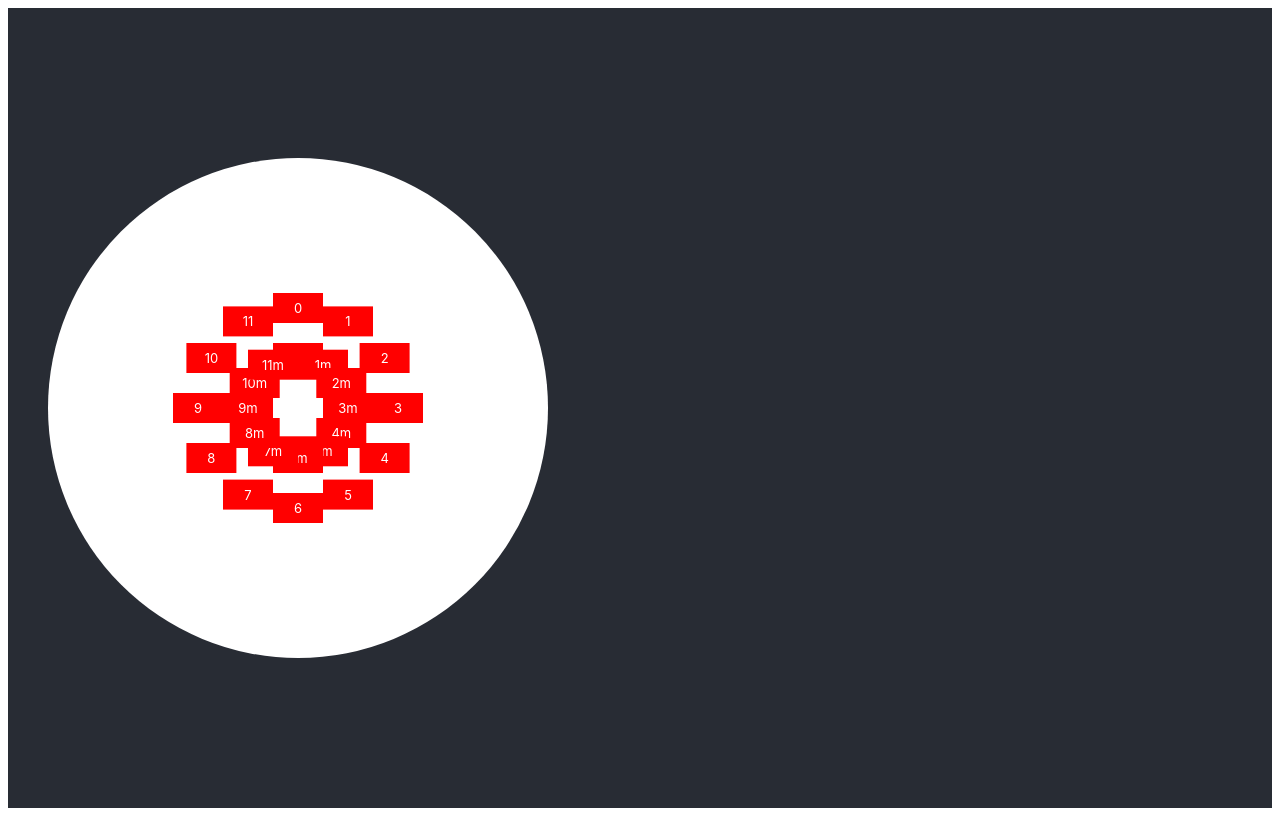
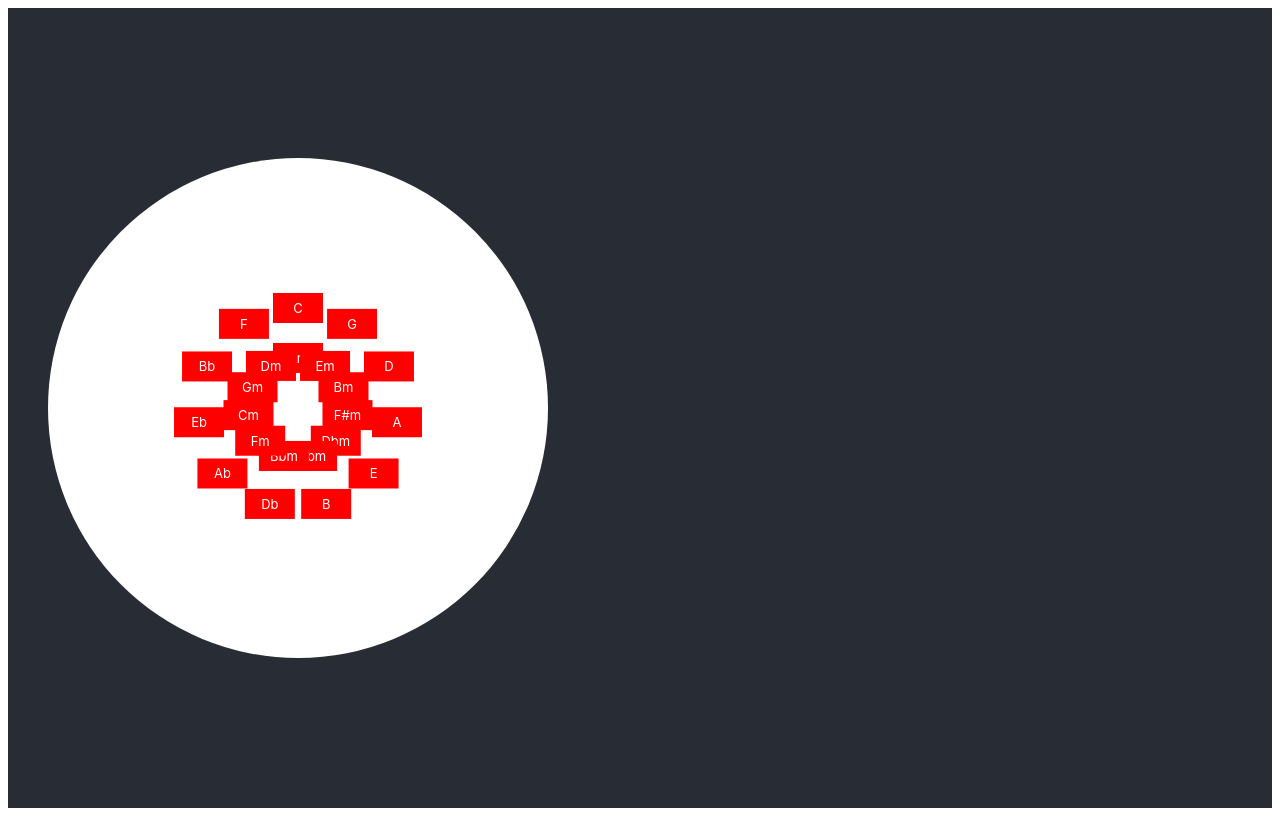
Before and after one commit to aalberti/circle_of_fifths, a React (Create React App) app: page / in a window 1280 px wide. Built offline with nearby package versions, Linux system fonts and the light colour scheme.

Commit message:
Display actual chords

```diff
--- a/src/fifths/Circle.tsx
+++ b/src/fifths/Circle.tsx
@@ -11,8 +11,8 @@ const Circle: FC<CircleProps> = ({onChordSelected}) => {
     let radius: number = myself.current == null ? 100 : myself.current.clientWidth / 2;
 
     return <div className="circle" ref={myself}>
-        <div className="circle-hold" style={{position: "absolute", left: "50%", top: "50%"}}>
-            {chords(radius).map(chord => <ChordBox
+        <div style={{position: "absolute", left: "50%", top: "50%"}}>
+            {chordBoxes(radius).map(chord => <ChordBox
                 radial={chord.radial} name={chord.name}
                 onClick={text => onChordSelected(text)}
             />)}
@@ -20,25 +20,37 @@ const Circle: FC<CircleProps> = ({onChordSelected}) => {
     </div>;
 }
 
-function chords(radius: number): ChordBoxProps[] {
-    const numberOfChords = 12;
-    let slice = 360 / numberOfChords;
+function chordBoxes(radius: number): ChordBoxProps[] {
+    const chords = [
+        {major: "C", minor: "Am"},
+        {major: "G", minor: "Em"},
+        {major: "D", minor: "Bm"},
+        {major: "A", minor: "F#m"},
+        {major: "E", minor: "Dbm"},
+        {major: "B", minor: "Abm"},
+        {major: "Db", minor: "Bbm"},
+        {major: "Ab", minor: "Fm"},
+        {major: "Eb", minor: "Cm"},
+        {major: "Bb", minor: "Gm"},
+        {major: "F", minor: "Dm"},
+    ]
+    let slice = 360 / chords.length;
 
-    return Array(12).fill(0)
-        .map((_, i) => slice * i - 90)
-        .flatMap((rotation, i) => [
+    return chords
+        .map((chord, i) => {return {chord:chord, rotation: slice * i - 90}})
+        .flatMap(slice => [
             {
                 radial: {
                     radius: radius,
-                    rotation: rotation,
+                    rotation: slice.rotation,
                 },
-                name: `${i}`
+                name: slice.chord.major
             }, {
                 radial: {
                     radius: radius / 2,
-                    rotation: rotation,
+                    rotation: slice.rotation,
                 },
-                name: `${i}m`
+                name: slice.chord.minor
             }
         ]);
 }
```
Also changed, not shown: 1 other file (tests, documents, lock files or other folders).
